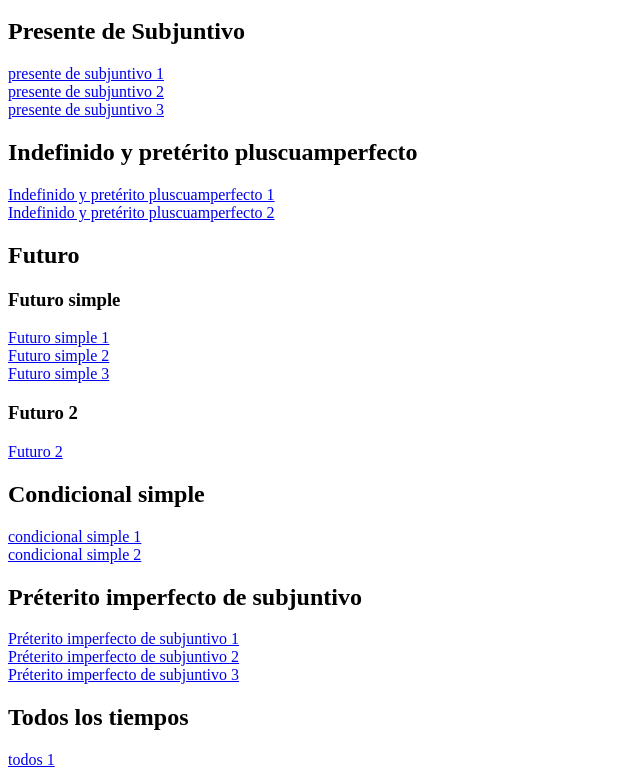
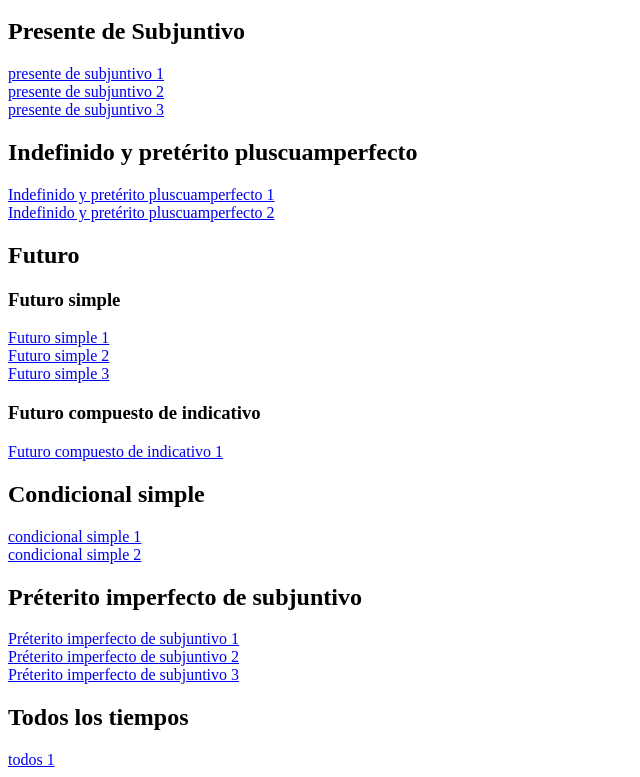
Before and after one commit to GaneshaChess/GaneshaChess.github.io, a plain HTML site: page Espanol/index.html in a window 1280 px wide. Shown: the part 509-1286 px from the top of the page, without its empty margins (0-640 px from the left). Drawn offline with Linux system fonts and the light colour scheme.

Commit message:
futoro 2 zu futuro compuesto geaendert

```diff
--- a/Espanol/index.html
+++ b/Espanol/index.html
@@ -45,8 +45,8 @@
 <br>
 <a href="https://ganeshachess.github.io/Espanol/futuro_simple_3.html">Futuro simple 3</a>
 
-<h3>Futuro 2</h3>
-<a href="https://ganeshachess.github.io/Espanol/futur2.html">Futuro 2</a>
+<h3>Futuro compuesto de indicativo</h3>
+<a href="https://ganeshachess.github.io/Espanol/futur2.html">Futuro compuesto de indicativo 1</a>
 <br>
 
 <h2>Condicional simple</h2>
```
Also changed, not shown: Espanol/futur2.html (+2 -0 lines).
